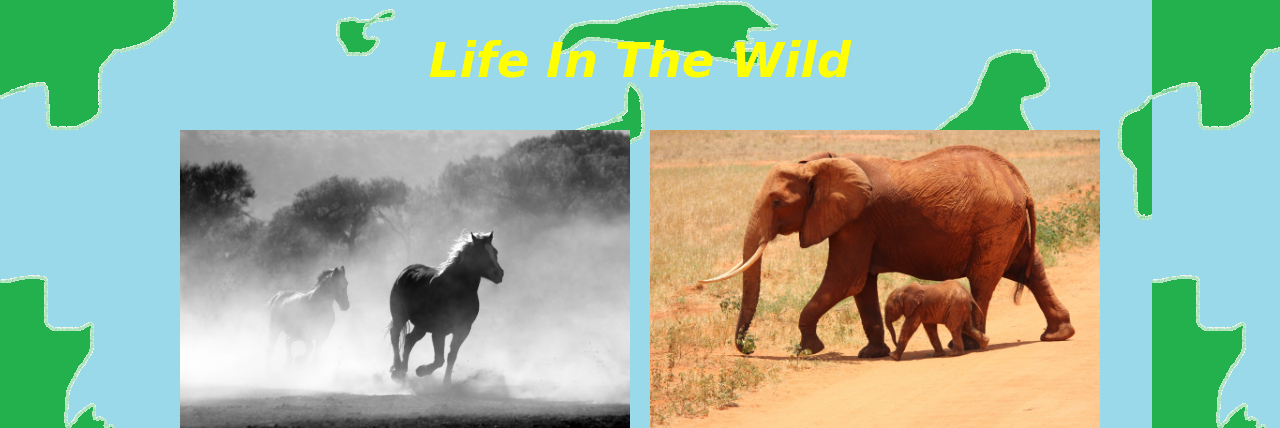
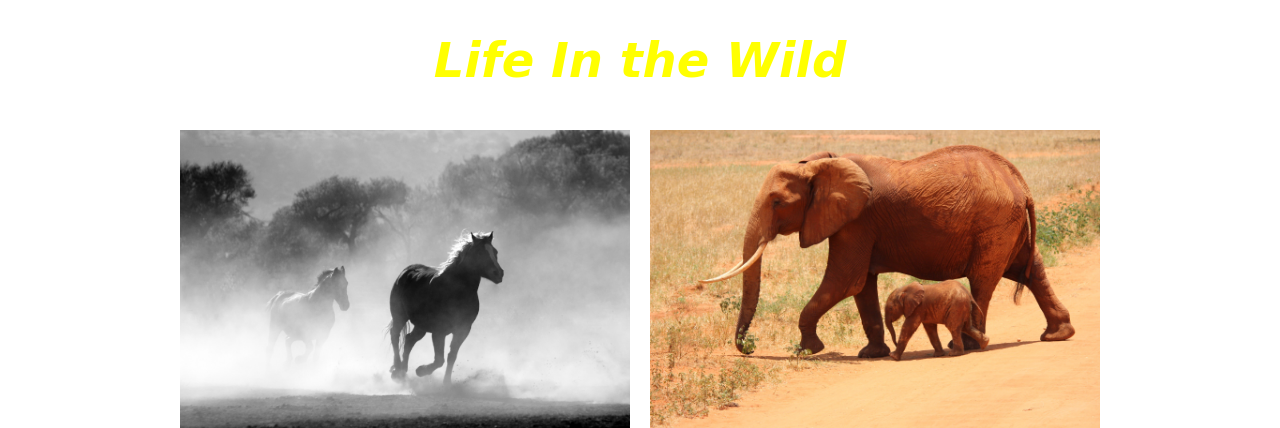
Before and after one commit to arjunrops/Flex-box, a plain HTML site: page index.html in a window 1280 px wide. Shown: the top 428 px of the page. Drawn offline with Linux system fonts and the light colour scheme; a web font is replaced by a local one.

Commit message:
Change of Background

```diff
--- a/index.html
+++ b/index.html
@@ -5,7 +5,7 @@
 	<link href="https://fonts.googleapis.com/css?family=Liu+Jian+Mao+Cao&display=swap" rel="stylesheet">
 </head>
 <body>
-	<h1>Life In The Wild</h1>
+	<h1>Life In the Wild</h1>
 	<div class="container">
 		<img src="1.jpeg">
 		<img src="2.jpeg">
--- a/style.css
+++ b/style.css
@@ -21,6 +21,6 @@ h1{
 img:hover{
 	transform:scale(1.1);
 }
-body{
+/*body{
 	background: url("earth.png");
 }
```
